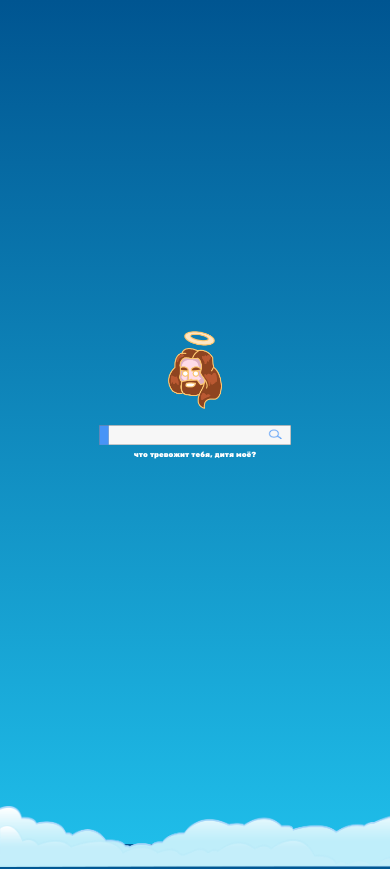
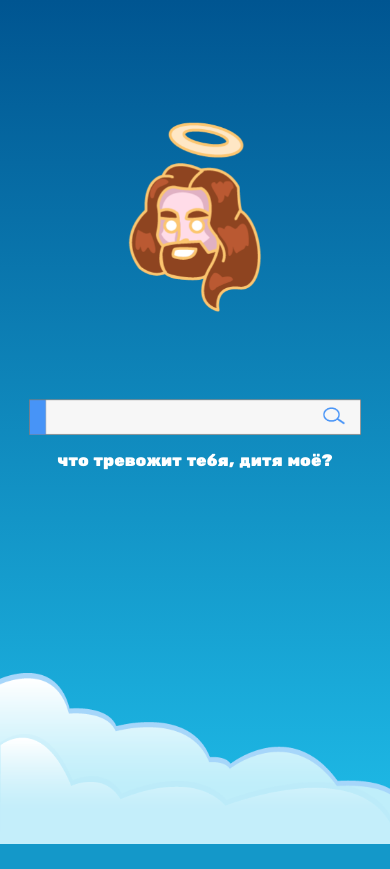
Before and after one commit to malbiruk/bog-na-svyazi, a Flask app: page / in a window 390 px wide; the page is wider, and only the part inside the window is pictured. After the commit the page ends 844 px from the top of that part, so only its background shows below. Run offline with Flask 3, Linux system fonts and the light colour scheme.

Commit message:
pc version done

```diff
--- a/static/script.js
+++ b/static/script.js
@@ -3,6 +3,9 @@ function animateRays(gospod) {
   var gospodRect = gospod.getBoundingClientRect();
   var gospodX = gospodRect.left + (gospodRect.width / 2);
   var gospodY = gospodRect.top + (gospodRect.height / 2);
+
+  var gospodPaddingBottom = parseFloat(window.getComputedStyle(gospod).paddingBottom);
+  gospodY -= gospodPaddingBottom;
 
   // Calculate positions for rays on both sides
   var rayLeft = document.getElementById("ray-left");
@@ -27,8 +30,8 @@ function animateRays(gospod) {
   var angleRightDeg = angleRad * (180 / Math.PI) - 90;
 
   // Aniamte rays
-  rayLeft.style.transition = "transform 1s ease-in-out, opacity 0.8s ease-in-out 1.5s";
-  rayRight.style.transition = "transform 1s ease-in-out, opacity 0.8s ease-in-out 1.5s";
+  rayLeft.style.transition = "transform 1.3s ease-in-out, opacity 0.8s ease-in-out 1.5s";
+  rayRight.style.transition = "transform 1.3s ease-in-out, opacity 0.8s ease-in-out 1.5s";
 
   rayLeft.style.transform = `rotate(${angleLeftDeg}deg)`;
   rayRight.style.transform = `rotate(${360+angleRightDeg}deg)`;
@@ -36,9 +39,52 @@ function animateRays(gospod) {
   rayRight.style.opacity = 0;
 }
 
+function animateGospodThinking(gospod, gospodImg) {
+  const gospodRect = gospod.getBoundingClientRect();
+  const initialX = gospodRect.left;
+  const initialY = gospodRect.top;
+  const width = gospodRect.width;
+  const height = gospodRect.height
+
+  setTimeout(function() {
+    gospod.style.position = "absolute";
+    gospod.style.top = initialY + "px";
+    gospod.style.left = initialX + "px";
+    gospod.style.width = width + "px";
+    gospod.style.height = height + "px";
+  }, 500);
+
+  const windowHeight = window.innerHeight;
+  const finalY = (windowHeight - height * 5 / 4) / 2 - initialY;
+
+  gospod.style.transition = "transform 1.5s ease-in-out 0.5s";
+  gospod.style.transform = `scale(2) translateY(${finalY}px)`;
+  gospodImg.style.animation = "rotate_jesus 5.5s linear 0.5s infinite";
+}
+
+function animateCiircleRays(img) {
+  img.style.scale = ".01";
+  const imgWidth = img.width;
+  const imgHeight = img.height;
+  const viewportWidth = window.innerWidth;
+  const viewportHeight = window.innerHeight;
+  const scaleX = viewportWidth / imgWidth;
+  const scaleY = viewportHeight / imgHeight;
+  const scaleFactor = Math.max(scaleX, scaleY);
+
+  img.style.transition = "transform 1.5s ease-out";
+  img.style.transform = `scale(${scaleFactor*400})`;
+
+  setTimeout(function() {
+    img.style.display = "none";
+  }, 1500);
+}
+
 window.onload = function() {
   // initializing element constants
   const gospod = document.getElementById("gospod");
+  const JesusPng = document.getElementById("JesusPng");
+  const JesusWebp = document.getElementById("JesusWebp");
   const searchButton = document.getElementById("searchButton");
   const searchDisabler = document.getElementById("searchDisabler");
   const searchBox = document.getElementById("searchBox");
@@ -54,9 +100,12 @@ window.onload = function() {
   const thumbsDown = document.getElementById("thumbsDown");
   const container = document.getElementById("container");
   const answerText = document.getElementById("answerText");
+  const overlay = document.getElementById("overlay");
+  const circleRays = document.getElementById("circle-rays");
 
+  // INIT STATE
   quote.style.display = "none";
-  container.style.marginTop = "-12%";
+  container.classList.add("container-margin-top");
 
   // start animations
   const urlParams = new URLSearchParams(window.location.search);
@@ -64,10 +113,10 @@ window.onload = function() {
   if (!restart) {
     animateRays(gospod)
     gospod.classList.add("light-anim");
-    searchBox.classList.add("search-fade-in");
-    prompt.classList.add("search-fade-in");
-    neboNad.classList.add("nebo2-slide-in");
-    neboPod.classList.add("nebo1-slide-in");
+    searchBox.style.animation = "fade_in 1s ease-in-out 1s 1 forwards";
+    prompt.style.animation = "fade_in 1s ease-in-out 1s 1 forwards";
+    neboNad.style.animation = "slide_in 2s ease-in-out 0s 1 forwards";
+    neboPod.style.animation = "slide_in 1.5s ease-in-out 0s 1 forwards";
   } else {
     gospod.style.opacity = "100%";
     searchBox.style.opacity = "100%";
@@ -87,20 +136,30 @@ window.onload = function() {
   });
 
   function processSearch() {
+    // LOADING STATE
     const userInput = document.getElementById("searchInput").value;
 
     // change Jesus state
-    document.getElementById("JesusWebp").srcset = "/static/imgs/jesus2.webp";
-    document.getElementById("JesusPng").src = "/static/imgs/jesus2.png";
+    JesusWebp.srcset = "/static/imgs/jesus2.webp";
+    JesusPng.src = "/static/imgs/jesus2.png";
+
+    animateGospodThinking(gospod, JesusPng)
+    // reduce brightness
+    overlay.style.animation = "reduce_brightness 1.7s ease-in-out 0s 1 forwards"
 
     // disable search
-    searchDisabler.style.display = "inline";
     searchInput.disabled = true;
     searchButton.disabled = true;
 
+    // remove search
+    searchBox.style.animation = "fade_out 0.5s ease-in-out 0s 1 forwards";
+    prompt.style.animation = "fade_out 0.5s ease-in-out 0s 1 forwards";
+
     // remove clouds
-    neboNad.style.display = "none";
-    neboPod.style.display = "none";
+    neboNad.style.bottom = "-3%";
+    neboPod.style.bottom = "-3%";
+    neboNad.style.animation = "slide_out 1.5s ease-in-out 0s 1 forwards";
+    neboPod.style.animation = "slide_out 2s ease-in-out 0s 1 forwards";
 
     // receive response from backend
     const xhr = new XMLHttpRequest();
@@ -109,12 +168,33 @@ window.onload = function() {
     xhr.onreadystatechange = function() {
       if (xhr.readyState === XMLHttpRequest.DONE) {
         if (xhr.status === 200) {
+          // ANSWER STATE
+
           const response = JSON.parse(xhr.responseText);
-          // change Jesus state
-          document.getElementById("JesusWebp").srcset = "/static/imgs/jesus3.webp";
-          document.getElementById("JesusPng").src = "/static/imgs/jesus3.png";
-          gospod.style.maxWidth = "35%";
-          gospod.style.paddingBottom = "0%";
+          // restore sky brightness
+          overlay.style.animation = "none";
+          overlay.style.background = "(0,0,0,0)";
+
+          // return Jesus
+          JesusPng.style.animation = "none";
+          gospod.classList.remove("light-anim")
+          gospod.style.position = "relative";
+          gospod.style.transform = "none";
+          gospod.style.transition = "none";
+          gospod.style.width = "auto";
+          gospod.style.height = "auto";
+          gospod.style.top = "auto";
+          gospod.style.left = "auto";
+          gospod.style.scale = "0%";
+          gospod.style.opacity="100%";
+          gospod.style.MaxWidth="auto";
+          gospod.style.paddingBottom="auto";
+          gospod.classList.add("gospod-3");
+
+          // change Jesus image
+          JesusWebp.srcset = "/static/imgs/jesus3.webp";
+          JesusPng.src = "/static/imgs/jesus3.png";
+
 
           // hide search box
           searchImg.style.display = "none";
@@ -122,13 +202,25 @@ window.onload = function() {
 
           // display quote
           quote.textContent = response.quote;
+          quote.style.display = "block";
+          quote.style.opacity = "0%";
+          quote.style.scale = "0%";
           from.textContent = response.from;
-          quote.style.display = "block";
           from.style.display = "block";
+          from.style.opacity = "0%";
+          from.style.scale = "0%";
 
           // display thumbs
           container.style.marginTop = "0%";
           thumbs.style.display = "flex";
+          thumbs.style.opacity = "0%";
+
+          // animations
+          animateCiircleRays(circleRays)
+          gospod.style.animation = "scale_in 0.3s ease-out forwards";
+          quote.style.animation = "scale_in 0.3s ease-out forwards, fade_in 0.3s ease-out forwards";
+          from.style.animation = "scale_in 0.3s ease-out forwards, fade_in_from 0.3s ease-in-out forwards";
+          thumbs.style.animation = "fade_in 0.7s ease-in-out 0.2s forwards";
 
           // record feedback
           thumbsUp.addEventListener("click", function(event) {
--- a/static/style.css
+++ b/static/style.css
@@ -21,7 +21,13 @@
   margin: 0 auto;
 }
 
+html {
+  overflow-x: hidden;
+  overflow-y: hidden;
+}
+
 body {
+  position: relative;
   background: rgb(0, 85, 145);
   background: linear-gradient(180deg, rgba(0, 85, 145, 1) 0%, rgba(31, 189, 233, 1) 100%);
   padding: 0;
@@ -30,8 +36,8 @@ body {
   font-size: min(.95vw * 2, 1.65vh * 2);
   color: #fff;
   max-width: 100vw;
-  overflow-x: clip;
-  overflow-y: clip;
+  overflow-x: hidden;
+  overflow-y: hidden;
 }
 
 img {
@@ -59,14 +65,28 @@ p {
   justify-content: center;
   align-items: center;
   max-width: 70%;
-  margin: 0 auto;
+  margin-bottom: 0;
+  margin-left: auto;
+  margin-right: auto;
   padding-bottom: 0%;
+}
+
+.container-margin-top {
+  margin-top: -12%;
 }
 
 #gospod {
   opacity: 0%;
+}
+
+.gospod {
   max-width: 20%;
   padding-bottom: 5%;
+}
+
+.gospod-3 {
+  max-width: 35%;
+  padding-bottom: 0%;
 }
 
 .search-box {
@@ -187,7 +197,41 @@ p {
   transform-origin: top center;
 }
 
+#overlay {
+  position: fixed;
+  top: 0;
+  left: 0;
+  width: 100%;
+  height: 100%;
+  background: rgba(0, 0, 0, 0);
+  z-index: -10;
+}
+
+.circle-rays {
+  position: absolute;
+  top: 50%;
+  left: 50%;
+  transform: translate(-50%, -50%);
+  filter: brightness(200%) hue-rotate(-32.5deg);
+}
+
+#circle-rays {
+  scale: 0;
+}
+
 /* Animations */
+@keyframes reduce_brightness {
+  0% {
+    background: rgba(0, 0, 0, 0);
+    /* Fully transparent */
+  }
+
+  100% {
+    background: rgba(0, 0, 0, 0.25);
+    /* Semi-transparent black */
+  }
+}
+
 @keyframes light {
   0% {
     filter: brightness(100%);
@@ -225,21 +299,51 @@ p {
   }
 }
 
+@keyframes slide_out {
+  0% {
+    bottom: -3%;
+  }
+
+  100% {
+    bottom: -40%;
+  }
+}
+
+@keyframes reduce_height {
+  0% {
+    height: auto;
+  }
+
+  100% {
+    height: 0;
+  }
+}
+
+@keyframes rotate_jesus {
+  0% {
+    transform: rotate(0deg);
+  }
+
+  25% {
+    transform: rotate(15deg);
+  }
+
+  50% {
+    transform: rotate(0deg);
+  }
+
+  75% {
+    transform: rotate(-15deg);
+  }
+
+  100% {
+    transform: rotate(0deg);
+  }
+}
+
 .light-anim {
   animation: light 0.7s ease-in-out 1.3s,
-    fade_in 0.3s ease-in-out 1s 1 forwards;
-}
-
-.search-fade-in {
-  animation: fade_in 1s ease-in-out 1s 1 forwards;
-}
-
-.nebo1-slide-in {
-  animation: slide_in 1.5s ease-in-out 0s 1 forwards;
-}
-
-.nebo2-slide-in {
-  animation: slide_in 2s ease-in-out 0s 1 forwards;
+    fade_in 0.5s ease-in-out 1s 1 forwards;
 }
 
 /* Support page */
@@ -296,3 +400,63 @@ p {
   height: auto;
   z-index: 0;
 }
+
+#neboNad2 {
+  position: absolute;
+  bottom: -3%;
+  left: 0%;
+  transform-origin: bottom center;
+  width: 110vw;
+  object-fit: cover;
+  z-index: -1;
+}
+
+/* VERTICAL VERSION */
+@media screen and (max-aspect-ratio: 2/3) and (orientation: portrait) {
+  #container {
+    max-width: 85%;
+    align-self: flex-start;
+  }
+
+  .container-margin-top {
+    margin-top: -60%;
+    align-self: flex-start;
+  }
+
+  .search-box {
+    max-width: 100%;
+  }
+
+  #gospod {
+    max-width: 40%;
+    padding-bottom: 10vh;
+  }
+
+  #prompt {
+    padding-top: 3%;
+    font-size: min(.95vw * 4.5, 1.65vh * 4.5);
+  }
+
+  .search-img input {
+    font-size: min(.95vw * 4.5, 1.65vh * 4.5);
+  }
+
+  #neboNad,
+  #neboPod {
+    width: 350vw;
+  }
+
+  #ray-left {
+    left: -60vw;
+  }
+
+  #ray-right {
+    right: -60vw;
+  }
+
+  .gospod-3 {
+    max-width: 50%;
+    padding-bottom: 0%;
+  }
+
+}
--- a/templates/error.html
+++ b/templates/error.html
@@ -3,7 +3,7 @@
 
 <head>
   <meta charset="utf-8">
-  <meta name="viewport" content="width=device-width, initial-scale=1">
+  <meta name="viewport" content="width=device-width, initial-scale=1, user-scalable=no">
   <meta name="description" content="Бог на связи -- психологическая помощь и  духовная поддержка через цитаты из Евангелия">
   <meta property="og:title" content="Бог на связи" />
   <meta property="og:description" content="Бог на связи -- психологическая помощь и  духовная поддержка через цитаты из Евангелия" />
--- a/templates/index.html
+++ b/templates/index.html
@@ -3,7 +3,7 @@
 
 <head>
   <meta charset="utf-8">
-  <meta name="viewport" content="width=device-width, initial-scale=1">
+  <meta name="viewport" content="width=device-width, initial-scale=1, user-scalable=no">
   <meta name="description" content="Бог на связи -- психологическая помощь и  духовная поддержка через цитаты из Евангелия">
   <meta property="og:title" content="Бог на связи" />
   <meta property="og:description" content="Бог на связи -- психологическая помощь и  духовная поддержка через цитаты из Евангелия" />
@@ -19,6 +19,7 @@
 
 <body>
   <div class="pc-snap">
+    <div id="overlay"></div>
     <div id="container">
       <div id="gospod" class="gospod">
         <picture>
@@ -31,10 +32,6 @@
           <picture>
             <source id="searchWebp" type="image/webp" srcset="/static/imgs/stroka.webp" />
             <img src="/static/imgs/stroka.png" alt="Строка поиска" id="searchPng">
-          </picture>
-          <picture>
-            <source type="image/webp" srcset="/static/imgs/vibran.webp" />
-            <img src="/static/imgs/vibran.png" id="searchDisabler">
           </picture>
           <input type="text" id="searchInput">
           <button id="searchButton"></button>
@@ -80,7 +77,13 @@
       <source type="image/webp" srcset="/static/imgs/ray.webp" />
       <img src="/static/imgs/ray.png" alt="Луч" class="ray" id="ray-right">
     </picture>
+    <div class="circle-rays">
+    <picture>
+      <source type="image/webp" srcset="/static/imgs/circle_rays.webp" />
+      <img src="/static/imgs/circle_rays.png" alt="Лучи" id="circle-rays">
+    </picture>
   </div>
+</div>
   <script src="/static/script.js"></script>
 </body>
 
--- a/templates/support.html
+++ b/templates/support.html
@@ -3,7 +3,7 @@
 
 <head>
   <meta charset="utf-8">
-  <meta name="viewport" content="width=device-width, initial-scale=1">
+  <meta name="viewport" content="width=device-width, initial-scale=1, user-scalable=no">
   <meta name="description" content="Бог на связи -- психологическая помощь и  духовная поддержка через цитаты из Евангелия">
   <meta property="og:title" content='Поддержать "Бог на связи"' />
   <meta property="og:description" content="Бог на связи -- психологическая помощь и  духовная поддержка через цитаты из Евангелия" />
@@ -52,7 +52,7 @@
         <img src="/static/imgs/oblako_right.png" alt="Облако">
       </picture>
     </div>
-    <div id="neboNad">
+    <div id="neboNad2">
       <picture>
         <source type="image/webp" srcset="/static/imgs/nebo_nad.webp" />
         <img src="/static/imgs/nebo_nad.png" alt="Облака">
```
Also changed, not shown: other parts of static/style.css (+30 -10 lines), static/imgs/circle_rays.png (added), static/imgs/circle_rays.webp (added), static/imgs/vibran.png (deleted), static/imgs/vibran.webp (deleted).
